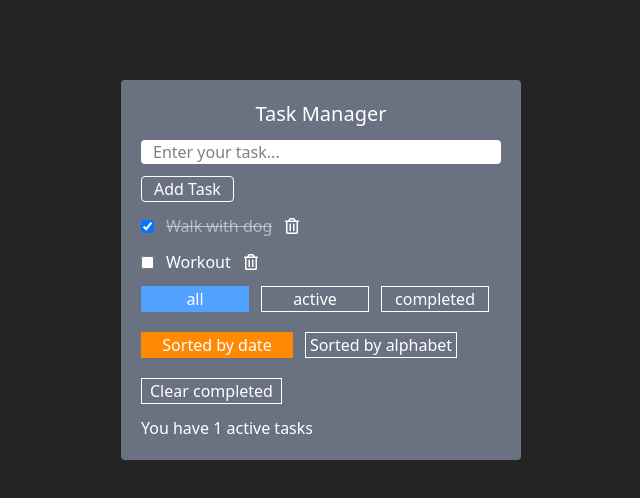
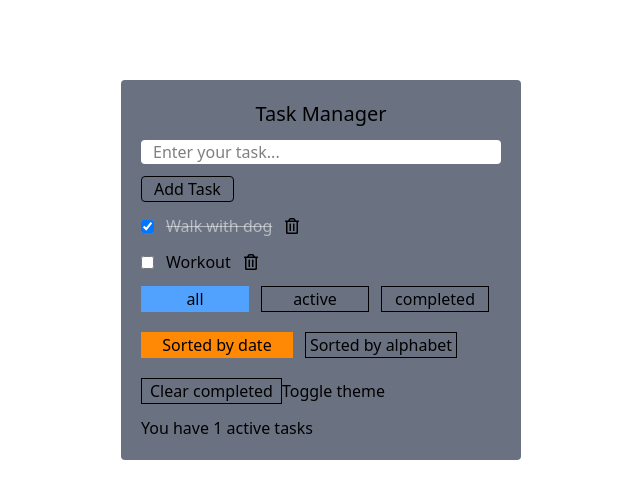
Before and after one commit to Vladimir-Bukhanov/Task-manager, a React (Vite) app: page / in a window 1280 px wide. Shown: the top 498 px of the page, without its empty margins (319-959 px from the left). Built offline with nearby package versions, Linux system fonts and the light colour scheme.

Commit message:
feat: add dark and light theme and toggle button for change theme

```diff
--- a/src/App.tsx
+++ b/src/App.tsx
@@ -6,6 +6,7 @@ import FilterButtons from './components/FilterButtons'
 import type { FilterType } from './types/filter'
 import type { SortType } from './types/sort'
 import SortedButtons from './components/SortedButtons'
+import type { Theme } from './types/theme'
 
 const initialTasks: ITask[] = [
   {
@@ -42,6 +43,10 @@ export default function App() {
 
   const [sort, setSort] = useState<SortType>("date")
 
+  const [theme, setTheme] = useState<Theme>(() => {
+    return (localStorage.getItem("theme") as Theme || "light")
+  })
+
   useEffect(() => {
     localStorage.setItem('tasks', JSON.stringify(tasks))
   }, [tasks])
@@ -49,6 +54,14 @@ export default function App() {
   useEffect(() => {
     localStorage.setItem('filter', filter)
   }, [filter])
+
+  useEffect(() => {
+    localStorage.setItem("theme", theme)
+  }, [theme])
+
+  useEffect(() => {
+    document.body.setAttribute("data-theme", theme)
+  }, [theme])
 
   const onDelete = (id: number) => {
     setTasks(prev => prev.filter(task => (
@@ -105,7 +118,8 @@ export default function App() {
   const activeTasks = tasks.filter(task => !task.completed).length
 
   return (
-    <div className='w-100 bg-gray-500 rounded p-5 mt-20 mx-auto'>
+    <div className={`w-100 rounded p-5 mt-20 mx-auto
+    ${theme === "light" ? "bg-gray-500" : "bg-green-500"}`}>
       <h1 className='text-center mb-3 text-xl'>
         Task Manager
       </h1>
@@ -132,6 +146,13 @@ export default function App() {
       >
         Clear completed
       </button>
+      <button
+        onClick={() =>
+          setTheme(prev => prev === "light" ? "dark" : "light")
+        }
+      >
+        Toggle theme
+      </button>
       <p>You have {activeTasks} active tasks</p>
     </div>
   )
--- a/src/components/TaskList.tsx
+++ b/src/components/TaskList.tsx
@@ -24,7 +24,7 @@ export default function TaskList ({tasks, toggleChange, onDelete, onEdit}: ITask
 					className='list-none'
 					initial={{ opacity:0, x: 10 }}
 					animate={{ opacity:1, x: 0 }}
-					exit={{ opacity:0, y:10 }}
+					exit={{ opacity:0, y:-10 }}
 					transition={{ duration: 0.2 }}
 				>
 					<TaskItem
--- a/src/index.css
+++ b/src/index.css
@@ -1,7 +1,11 @@
 @import "tailwindcss";
 
-body {
-	background: #242424;
-	color: #fff;
-	font-size: 16px;
+body[data-theme="dark"] {
+	background: #111;
+	color: black
 }
+
+body[data-theme="light"] {
+	background: white;
+	color: black
+}
--- /dev/null
+++ b/src/types/theme.ts
@@ -0,0 +1 @@
+export type Theme = "light" | "dark"
```
